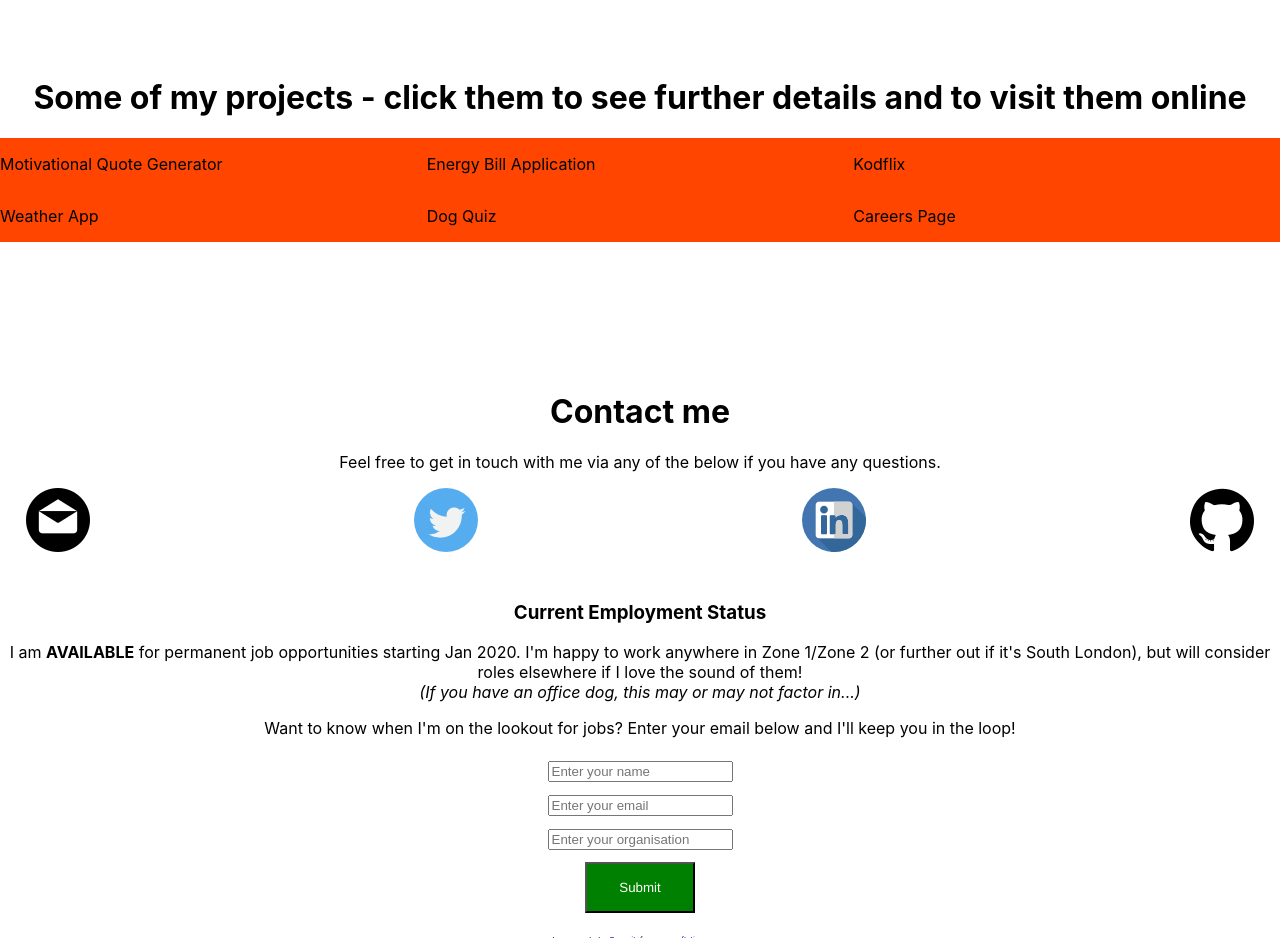
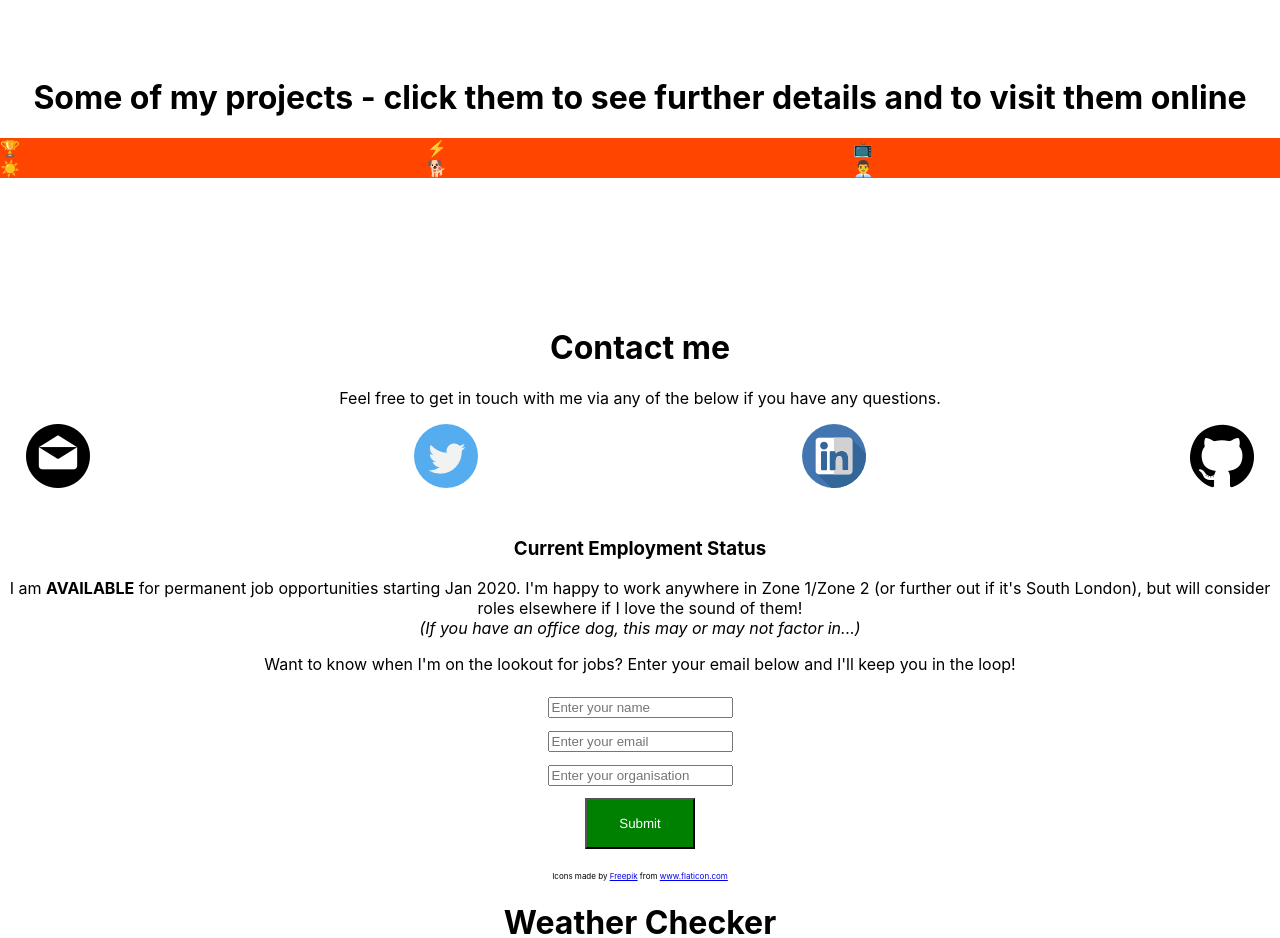
Before and after one commit to Reikon95/portfolio, a React (Create React App) app: page / in a window 1280 px wide. Shown: the part 3960-4898 px from the top of the page. Built offline with nearby package versions, Linux system fonts and the light colour scheme.

Commit message:
project changes

```diff
--- a/src/Projects.js
+++ b/src/Projects.js
@@ -7,26 +7,26 @@ return (
     <>
     <div className="tiles">
         <div className="tileItem a">
-            <p>Motivational Quote Generator</p>
+        🏆
         </div>
         <div className="tileItem b">
-        <p>Energy Bill Application</p>
+        ⚡
 
         </div>
         <div className="tileItem c">
-            <p>Kodflix</p>
+        📺
 
         </div>
         <div className="tileItem d">
-        <p>Weather App</p>
+        ☀️
 
         </div>
         <div className="tileItem e">
-        <p>Dog Quiz</p>
+        🐕
 
         </div>
             <div className="tileItem f">
-            <p>Careers Page</p>
+            👨‍💼
             </div>
     </div>
     </>
```
